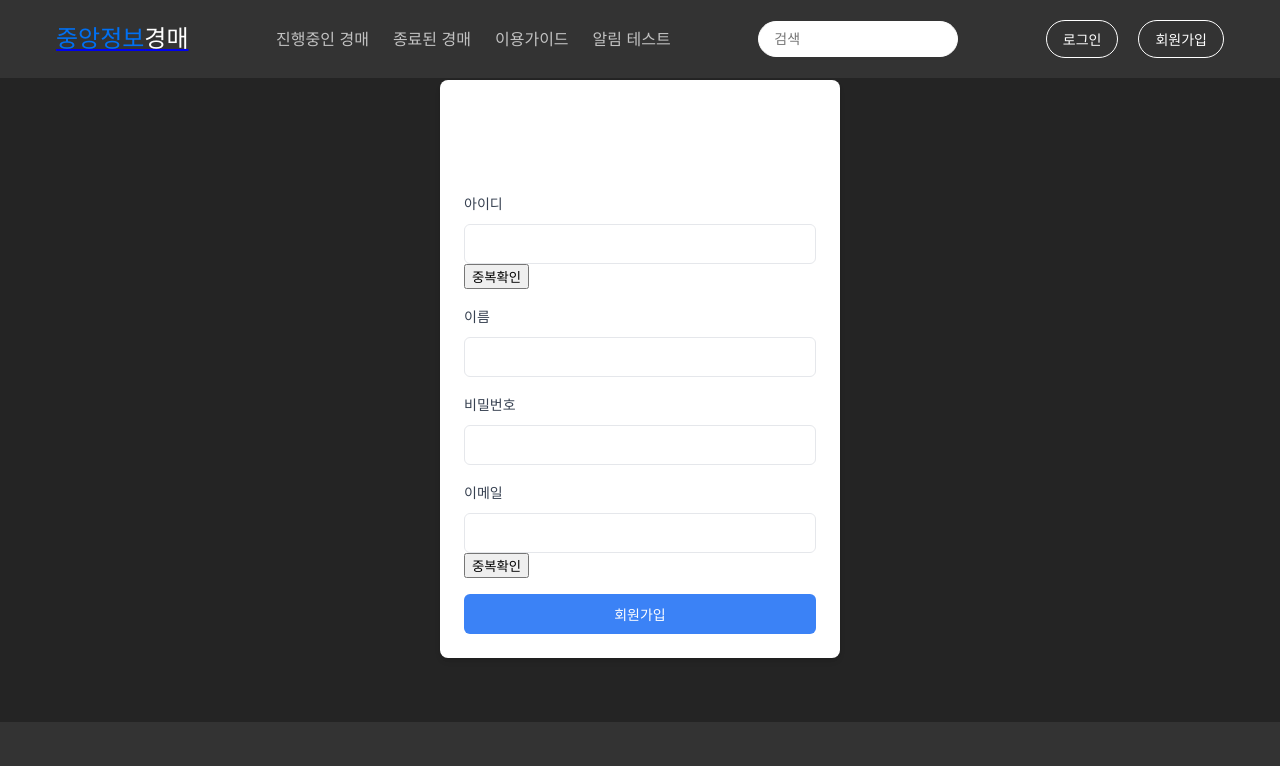
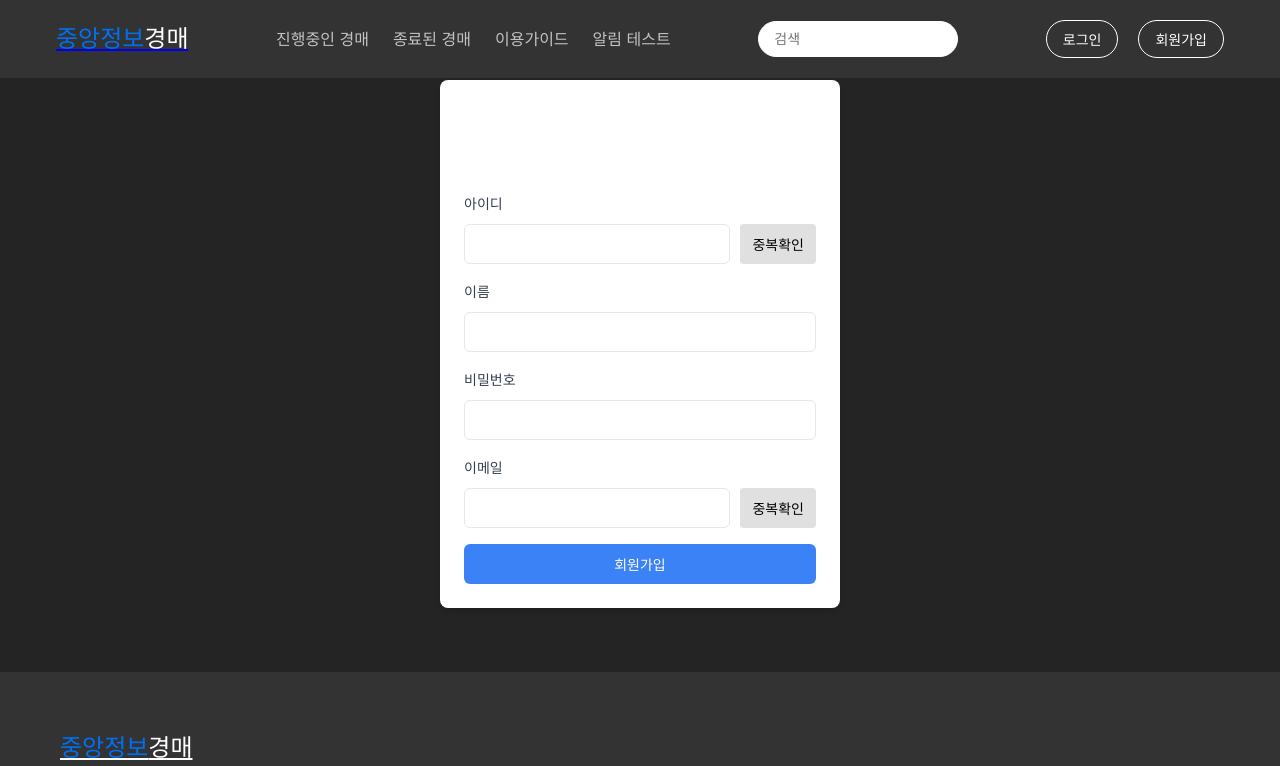
Before and after one commit to inhyeokoh/auction-front-rework, a React (Vite) app: page /signup in a window 1280 px wide. Shown: the top 766 px of the page. Built offline with nearby package versions, Linux system fonts and the light colour scheme.

Commit message:
회원가입css변경

```diff
--- a/src/styles/SignupForm.module.css
+++ b/src/styles/SignupForm.module.css
@@ -90,3 +90,30 @@
     font-size: 0.75rem;
     margin-top: 0.25rem;
   }
+
+  /* SignupForm.module.css에 추가 */
+.inputWithButton {
+  display: flex;
+  gap: 10px;
+}
+
+.checkButton {
+  padding: 8px 12px;
+  background-color: #e0e0e0;
+  border: none;
+  border-radius: 4px;
+  cursor: pointer;
+  font-size: 14px;
+  white-space: nowrap;
+}
+
+.checkButton:hover {
+  background-color: #d0d0d0;
+}
+
+.errorMessage {
+  color: #f44336;
+  font-size: 14px;
+  margin-top: 5px;
+  margin-bottom: 0;
+}
```
